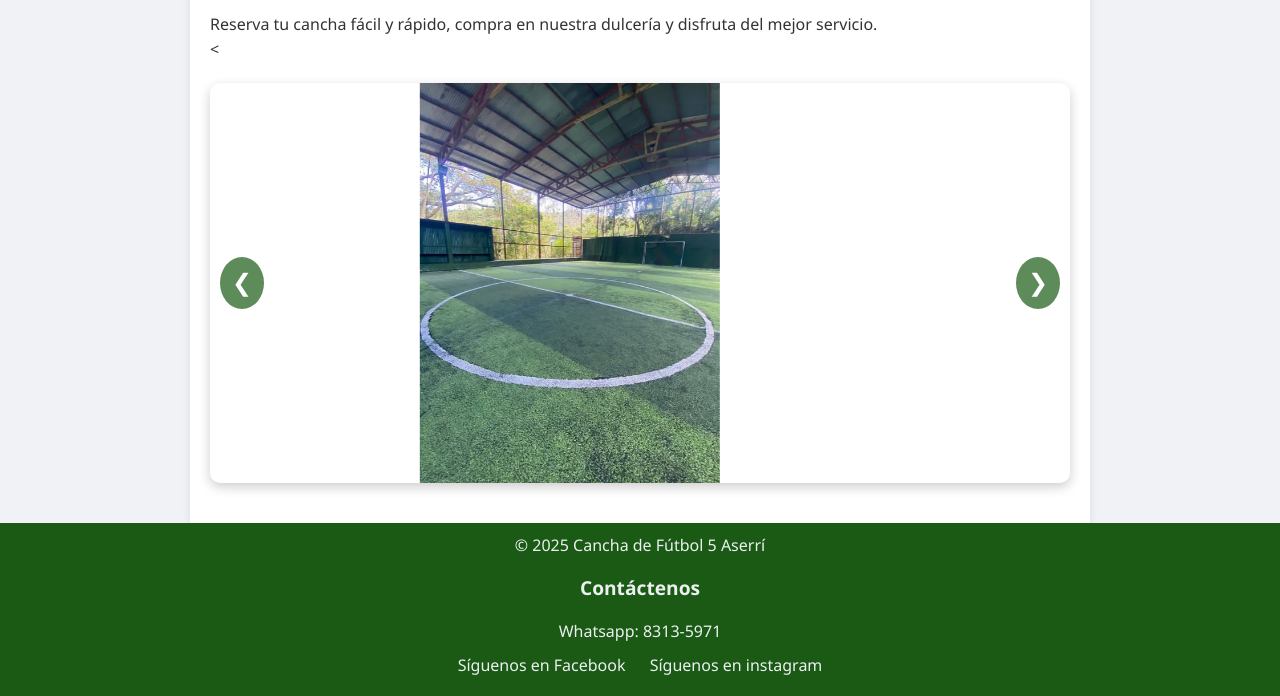
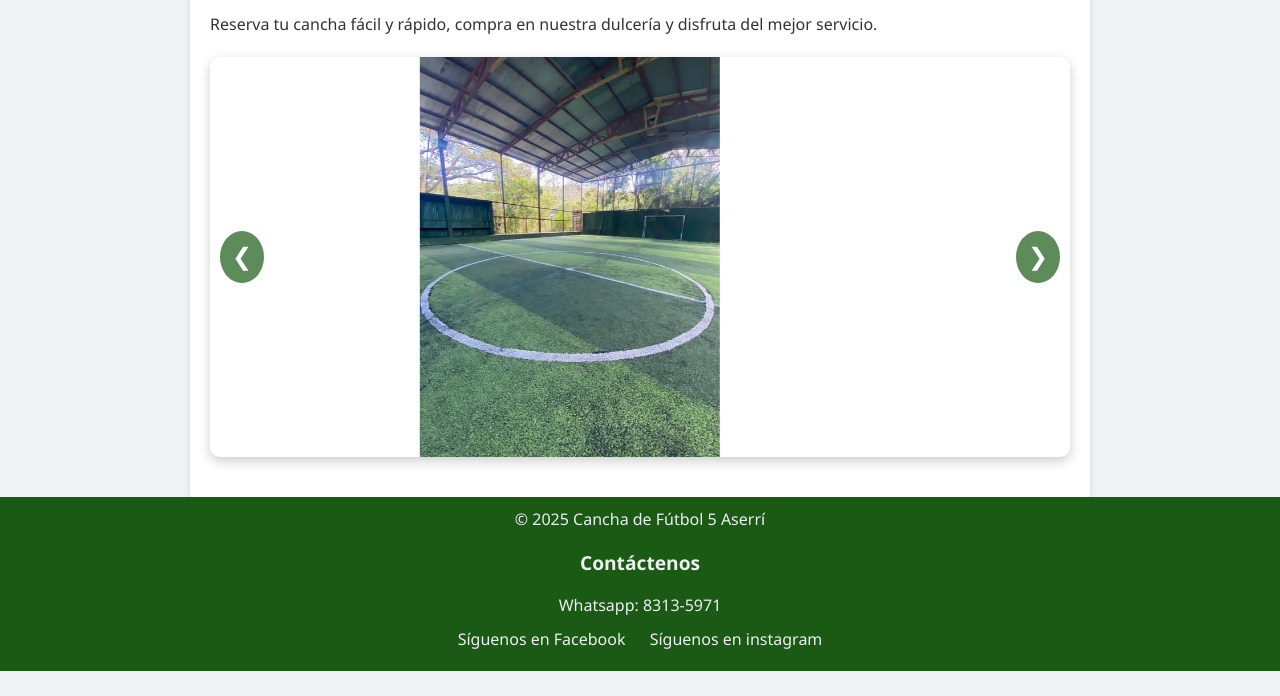
Before and after one commit to ChristianCOctpa/canchaoriginal, a plain HTML site: page index.html in a window 1280 px wide. Shown: the part 133-829 px from the top of the page. After the commit the page ends 804 px from the top, so only its background shows below. Drawn offline with Linux system fonts and the light colour scheme.

Commit message:
Fix formatting issues in index.html

```diff
--- a/index.html
+++ b/index.html
@@ -12,7 +12,7 @@
     <h1>Bienvenido a la Cancha de Fútbol 5 Aserrí</h1>
     <p>Reserva tu cancha fácil y rápido, compra en nuestra dulcería y disfruta del mejor servicio.</p>
 
-    <<div class="carousel">
+    <div class="carousel">
   <button class="carousel-btn prev">&#10094;</button>
   <div class="carousel-track">
     <img src="img/image.png" alt="Cancha 1">
```
